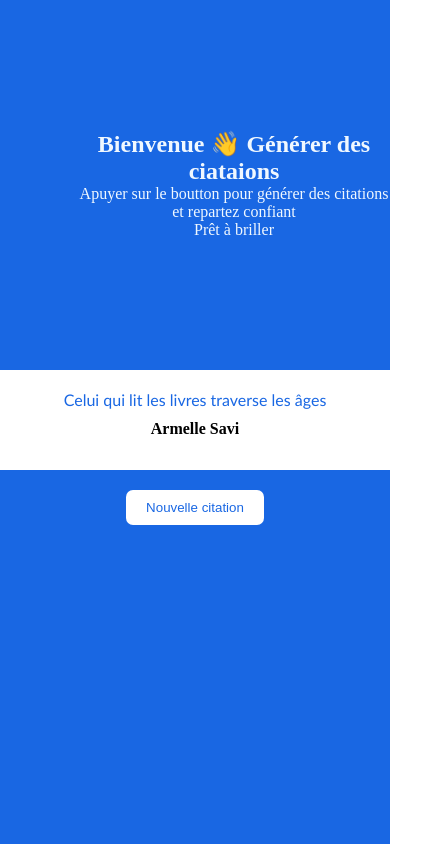
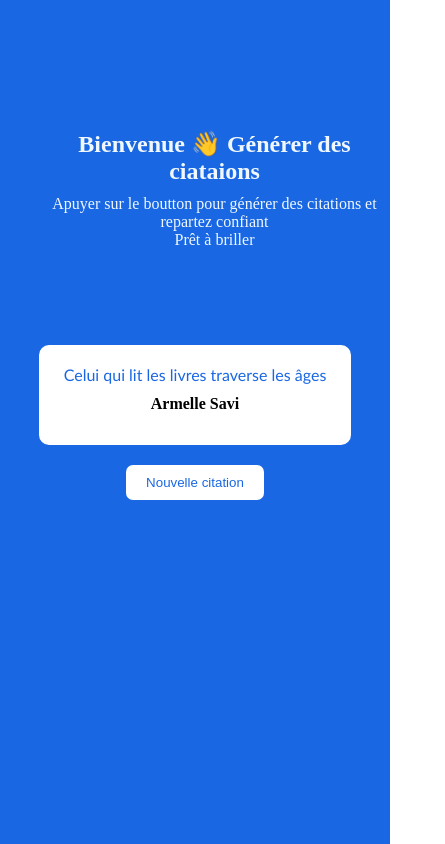
Before and after one commit to JeremieSavi/projet_citations, a plain HTML site: page index.html in a window 390 px wide. Shown: the whole page, 445 px wide, since content can reach past the window. Drawn offline with Linux system fonts and the light colour scheme.

Commit message:
correction responsivité

```diff
--- a/index.html
+++ b/index.html
@@ -11,8 +11,14 @@
             box-sizing: border-box;
 
         }
+        body{
+            overflow-y: hidden;
+        }
         button{
             cursor: pointer;
+        }
+        h2,h4{
+            margin-bottom: 10px;
         }
 
 
@@ -38,6 +44,10 @@
             background-color:white;
 
         }
+        .container .citation_content h4{
+            font-family:ser;
+            margin-top:10px;
+        }
         .citation_content p{
             text-align: center;
             font-family:'Trebuchet MS', 'Lucida Sans Unicode', 'Lucida Grande', 'Lucida Sans', Arial, sans-serif;
@@ -54,7 +64,8 @@
         }
 
         h4{
-            margin-top:10px;
+
+
         }
         .titre {
 
@@ -70,9 +81,14 @@
         }
         @media  (max-width:900px) {
             .titre{
-                left: 20vw;
+                left:10vw;
+                margin-bottom: 20px;
 
 
+            }
+            .container .citation_content{
+                margin:0 20px;
+                width:80%;
             }
 
 
```
